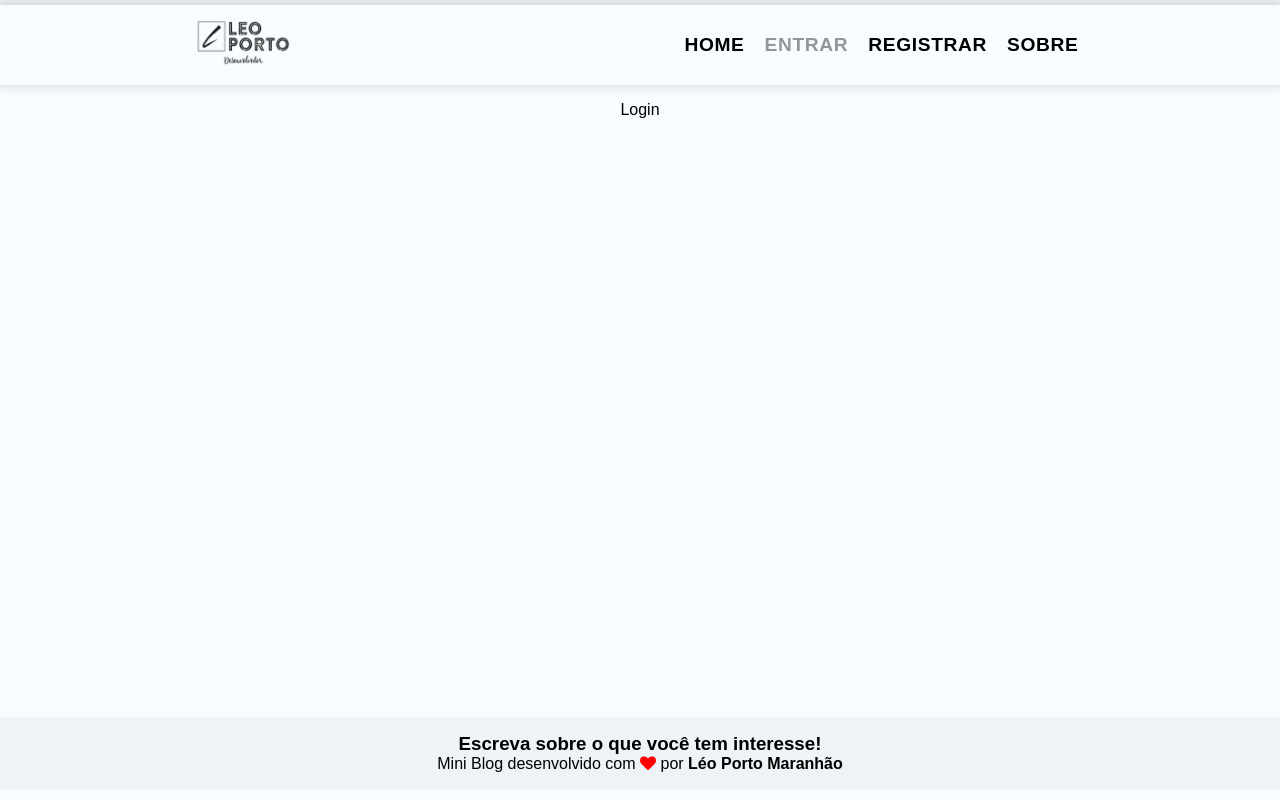
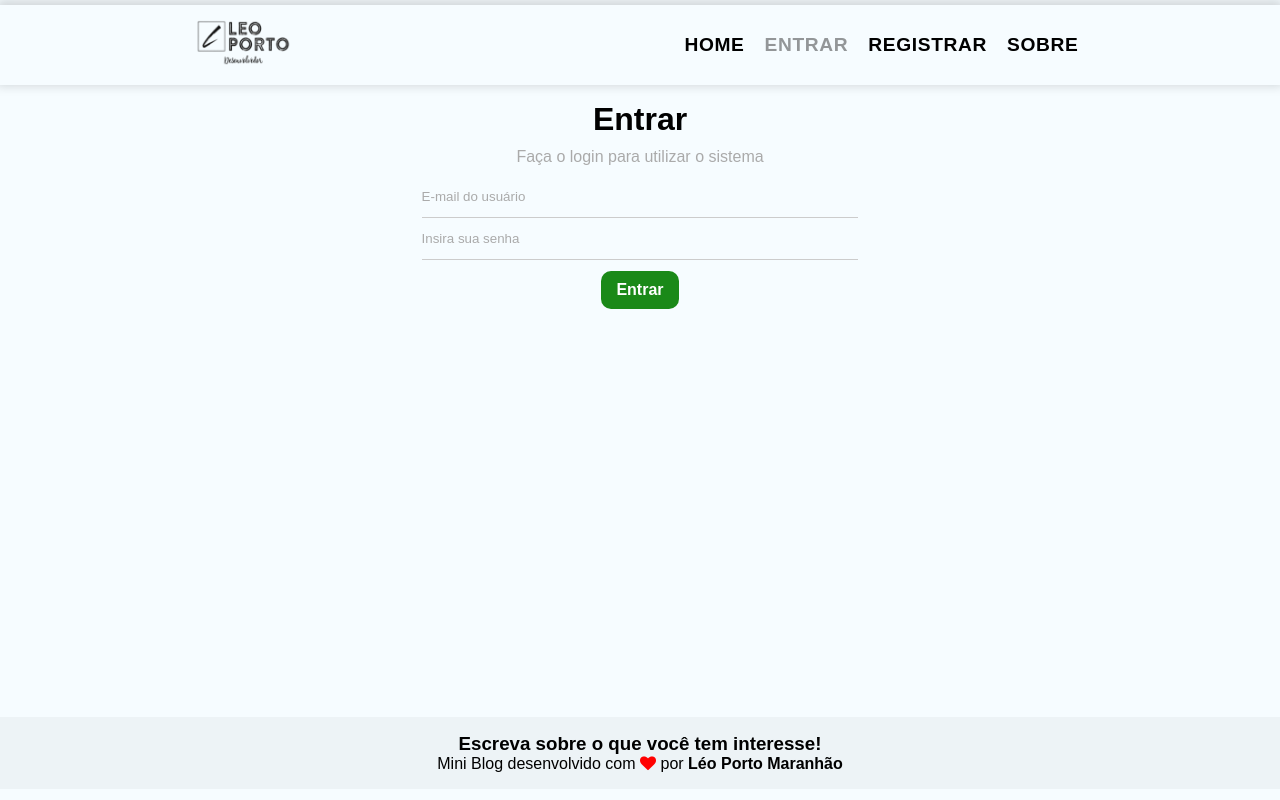
Before and after one commit to LeozinhoPortoM/react-miniblog, a React (Create React App) app: page /login in a window 1280 px wide. Built offline with nearby package versions, Linux system fonts and the light colour scheme; no server answers; the HTML template or start-up script is replaced by a standard one.

Commit message:
setting login page and login style

```diff
--- a/src/pages/Login/index.jsx
+++ b/src/pages/Login/index.jsx
@@ -1,7 +1,74 @@
-import "./style.css"
+import "./style.css";
 
-export default function Login(){
-    return (
-        <div>Login</div>
-    )
+import { useState, useEffect } from "react";
+
+import { useAuthentication } from "../../hooks/useAuthentication";
+
+export default function Login() {
+  const [email, setEmail] = useState("");
+  const [password, setPassword] = useState("");
+  const [error, setError] = useState("");
+
+  const { login, error: authError, loading } = useAuthentication();
+
+  const handleSubmit = async (e) => {
+    e.preventDefault();
+
+    setError("");
+
+    const user = { email, password };
+
+    const res = await login(user);
+
+    console.log(res);
+
+    handleClear();
+  };
+
+  useEffect(() => {
+    if (authError) {
+      setError(authError);
+    }
+  }, [authError]);
+
+  const handleClear = () => {
+    setEmail("");
+    setPassword("");
+  };
+  return (
+    <div className="login">
+      <h1>Entrar</h1>
+      <p>Faça o login para utilizar o sistema</p>
+      <form onSubmit={handleSubmit}>
+        <label>
+          <input
+            type="email"
+            name="email"
+            value={email}
+            required
+            placeholder="E-mail do usuário"
+            onChange={(e) => setEmail(e.target.value)}
+          />
+        </label>
+        <label>
+          <input
+            type="password"
+            name="password"
+            value={password}
+            required
+            placeholder="Insira sua senha"
+            onChange={(e) => setPassword(e.target.value)}
+          />
+        </label>
+
+        {!loading && <button className="btn">Entrar</button>}
+        {loading && (
+          <button className="btn" disabled>
+            Aguarde...
+          </button>
+        )}
+        {error && <p className="error">{error}</p>}
+      </form>
+    </div>
+  );
 }
--- a/src/pages/Login/style.css
+++ b/src/pages/Login/style.css
@@ -0,0 +1,9 @@
+.login{
+    width: 50%;
+    text-align: center;
+}
+
+.login p {
+    color: #aaa;
+    margin: 10px 0;
+}
```
